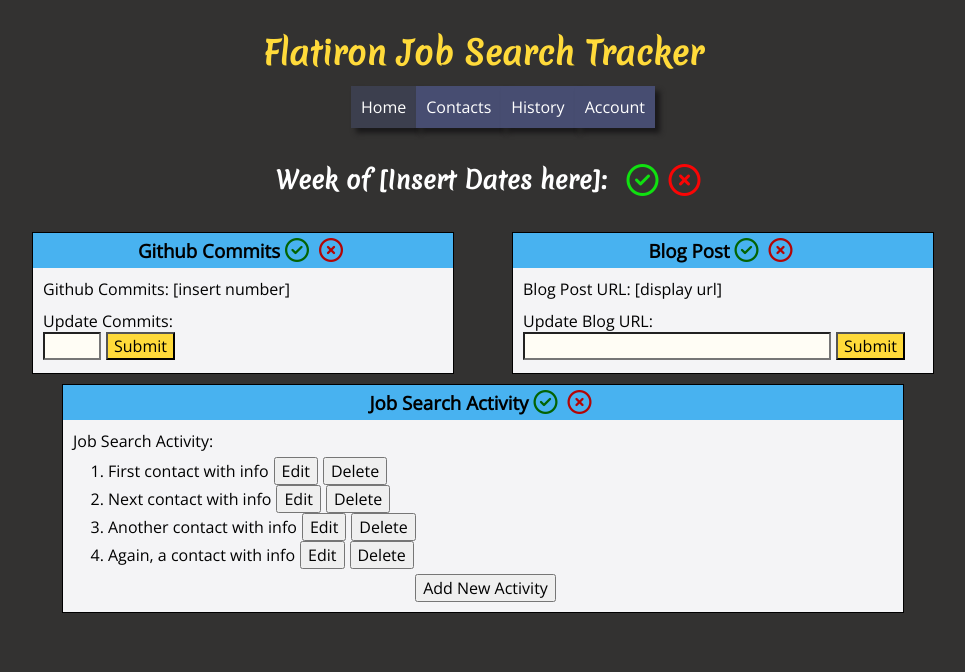
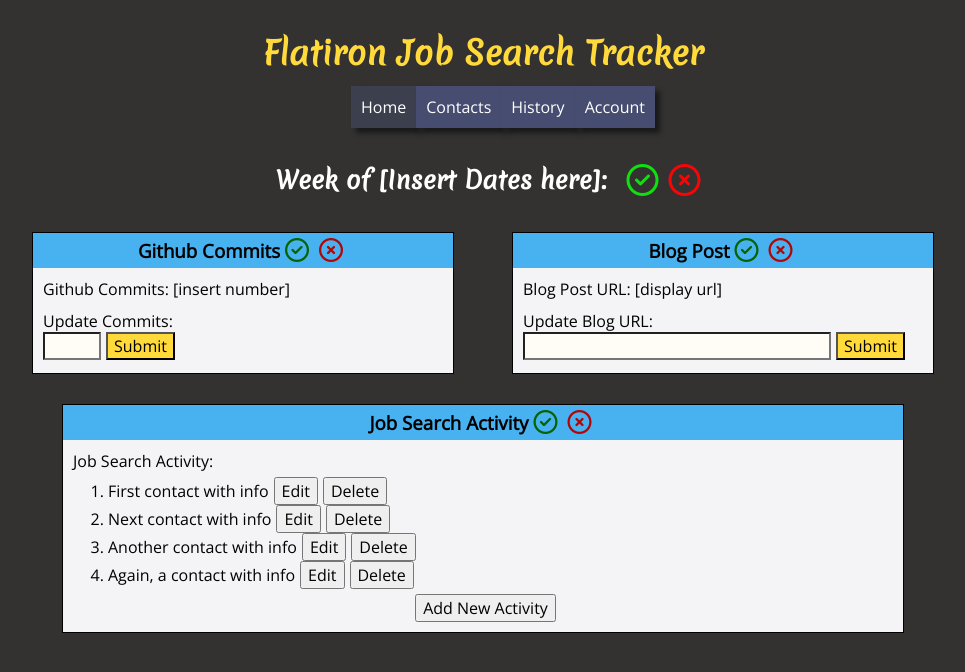
Before and after one commit to brownjer3/flatiron-job-search-tracker-frontend, a React (Create React App) app: page / in a window 1280 px wide. Shown: the top 672 px of the page, without its empty margins (157-1122 px from the left). Built offline with nearby package versions, Linux system fonts and the light colour scheme.

Commit message:
Add employer-contacts margin

```diff
--- a/src/home/home.css
+++ b/src/home/home.css
@@ -39,3 +39,7 @@
 #blog-post-form input[type="text"] {
   width: 300px;
 }
+
+#employer-contacts {
+  margin-top: 20px;
+}
```
